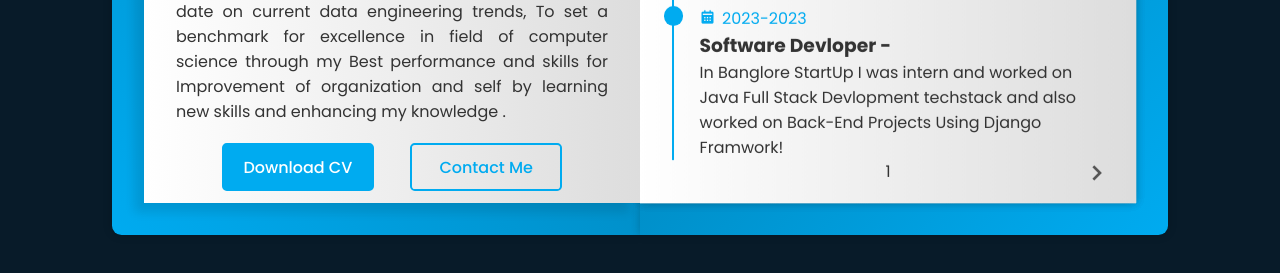
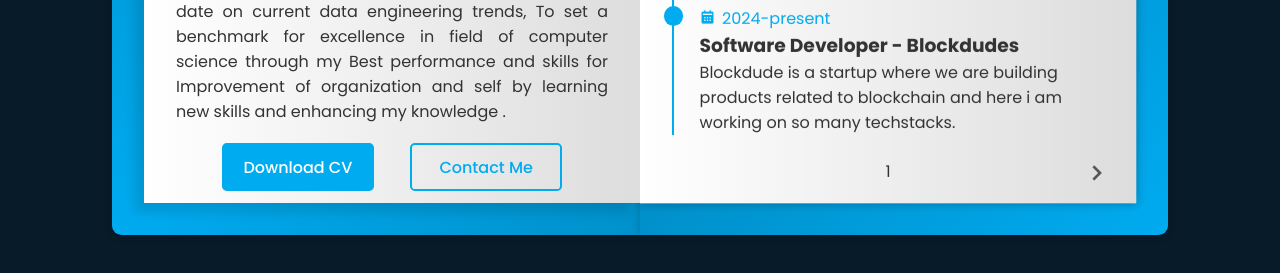
Before and after one commit to AkashA1511/portfolio.github.io, a plain HTML site: page index.html in a window 1280 px wide. Shown: the part 525-798 px from the top of the page. Drawn offline with nearby package versions, Linux system fonts and the light colour scheme.

Commit message:
Update index.html

```diff
--- a/index.html
+++ b/index.html
@@ -59,9 +59,9 @@
                         </div>
 
                         <div class="workeduc-content">
-                            <span class="year"><i class='bx bxs-calendar'></i>2023-2023</span>
-                            <h3>Software Devloper -  </h3>
-                            <p>In Banglore StartUp I was intern and worked on Java Full Stack Devlopment techstack and also worked on Back-End Projects Using Django Framwork!</p>
+                            <span class="year"><i class='bx bxs-calendar'></i>2024-present</span>
+                            <h3>Software Developer - Blockdudes </h3>
+                            <p>Blockdude is a startup where we are building products related to blockchain and here i am working on so many techstacks.</p>
                         </div>
                     </div>
                     <span class="number-page">1</span>
```
